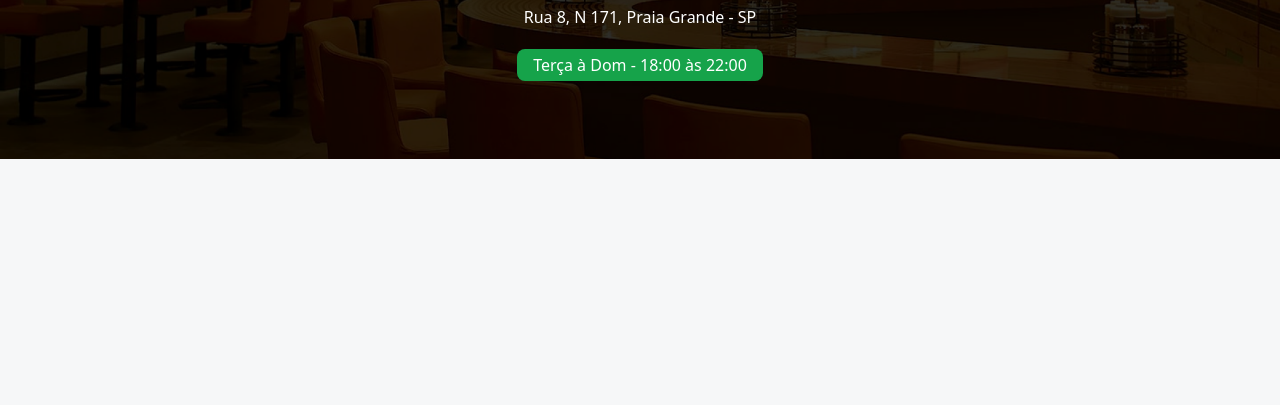
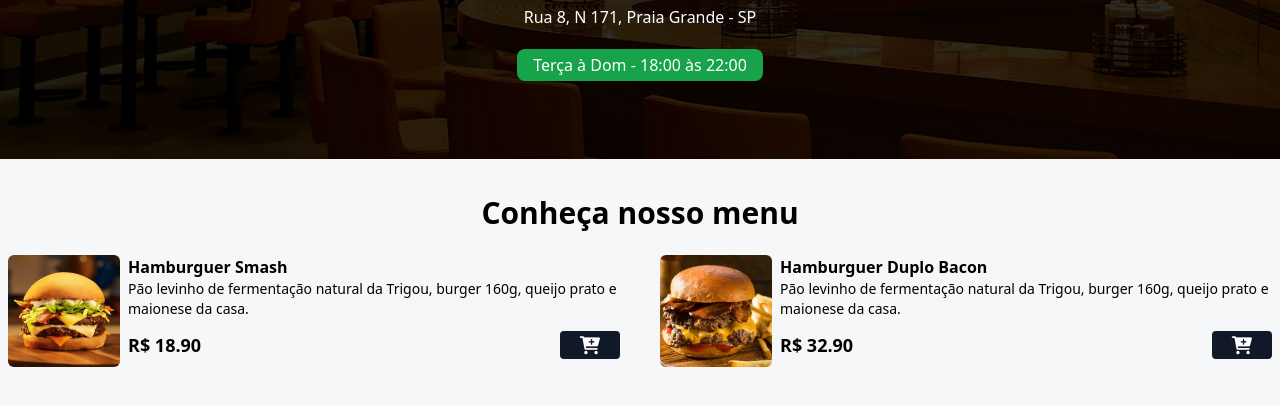
Before and after one commit to Gabrielneves05/food-service, a website: page index.html in a window 1280 px wide. Shown: the part 261-666 px from the top of the page. Drawn offline with Linux system fonts and the light colour scheme.

Commit message:
Adição de produtos

```diff
--- a/index.html
+++ b/index.html
@@ -4,7 +4,9 @@
     <meta charset="UTF-8">
     <meta name="viewport" content="width=device-width, initial-scale=1.0">
 
+    <link rel="stylesheet" href="https://cdnjs.cloudflare.com/ajax/libs/font-awesome/6.0.0-beta3/css/all.min.css" integrity="sha512-Fo3rlrZj/k7ujTnHg4CGR2D7kSs0v4LLanw2qksYuRlEzO+tcaEPQogQ0KaoGN26/zrn20ImR1DfuLWnOo7aBA==" crossorigin="anonymous" referrerpolicy="no-referrer" />
     <link rel="stylesheet" href="styles/output.css">
+
 
     <title>Fome Grande Burguer</title>
 </head>
@@ -32,5 +34,61 @@
 
     <!-- FIM HEADER -->
 
+    <h2 class="text-2xl md:text-3xl font-bold text-center mt-9 mb-6">
+        Conheça nosso menu
+    </h2>
+
+    <!-- INICIO MENU -->
+    <div id="menu">
+        <main class="grid grid-cols-1 md:grid-cols-2 gap-7 md:gap-10 mx-auto max-w-7xl px-2 mb-16">
+
+            <div class="flex gap-2">
+                <img src="./assets/hamb-1.png"
+                     alt="Hamburguer Smash"
+                     class="w-28 h-28 rounded-md hover:scale-110 hover:-rotate-2 duration-300">
+
+                <div>
+                    <p class="font-bold">Hamburguer Smash</p>
+                    <p class="text-sm">Pão levinho de fermentação natural da Trigou, burger 160g, queijo prato e maionese da casa.</p>
+
+                    <div class="flex items-center gap-2 justify-between mt-3">
+                        <p class="font-bold text-lg">R$ 18.90</p>
+                        <button
+                            class="bg-gray-900 px-5 rounded add-to-cart-btn"
+                            data-name="Hamburguer Smash"
+                            data-price="18.90"
+                        >
+                            <i class="fa fa-cart-plus text-lg text-white"></i>
+                        </button>
+                    </div>
+                </div>
+            </div>
+
+            <div class="flex gap-2">
+                <img src="./assets/hamb-2.png"
+                     alt="Hamburguer Duplo Bacon"
+                     class="w-28 h-28 rounded-md hover:scale-110 hover:-rotate-2 duration-300">
+
+                <div>
+                    <p class="font-bold">Hamburguer Duplo Bacon</p>
+                    <p class="text-sm">Pão levinho de fermentação natural da Trigou, burger 160g, queijo prato e maionese da casa.</p>
+
+                    <div class="flex items-center gap-2 justify-between mt-3">
+                        <p class="font-bold text-lg">R$ 32.90</p>
+                        <button
+                            class="bg-gray-900 px-5 rounded add-to-cart-btn"
+                            data-name="Hamburguer Duplo Bacon"
+                            data-price="32.90"
+                        >
+                            <i class="fa fa-cart-plus text-lg text-white"></i>
+                        </button>
+                    </div>
+                </div>
+            </div>
+
+        </main>
+    </div>
+
+    <!-- FIM MENU -->
 </body>
 </html>
```
Also changed, not shown: styles/output.css.
